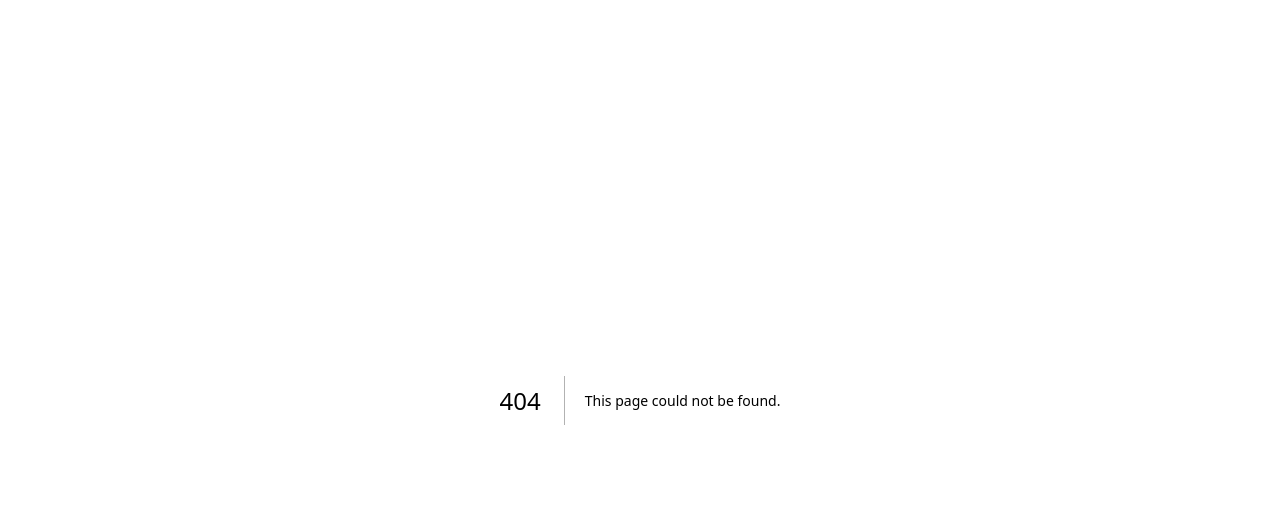
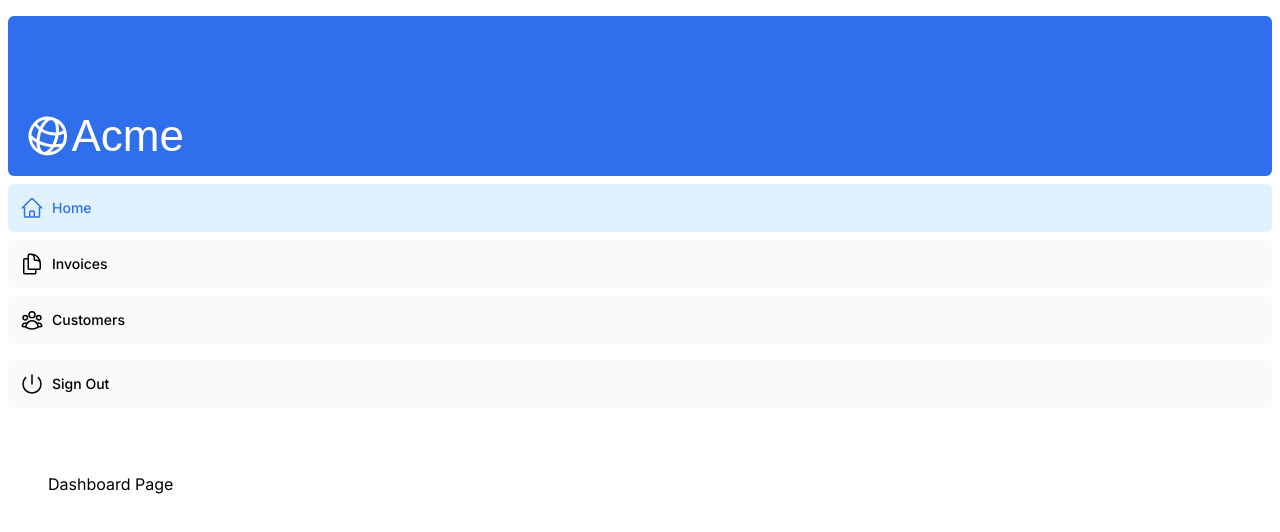
Before and after one commit to AdnanRahmanpoor/nextjs-dashboard, a Next.js app: page /dashboard in a window 1280 px wide. Before the commit this address had no page. Shown: the top 532 px of the page. Built offline with nearby package versions, Linux system fonts and the light colour scheme; a web font is replaced by a local one.

Commit message:
Upto Chapter 5

```diff
--- /dev/null
+++ b/app/dashboard/customers/page.tsx
@@ -0,0 +1,3 @@
+export default function Page() {
+  return <p>Customers</p>
+}
--- /dev/null
+++ b/app/dashboard/invoices/page.tsx
@@ -0,0 +1,3 @@
+export default function Page() {
+  return <p>Invoices</p>
+}
--- /dev/null
+++ b/app/dashboard/layout.tsx
@@ -0,0 +1,12 @@
+import SideNav from '@/app/ui/dashboard/sidenav';
+
+export default function Layout({ children }: { children: React.ReactNode }) {
+  return (
+    <div className="flex h-screen flex-col md:overflow-hidden">
+      <div className="md:2-64 w-full flex-none">
+        <SideNav />
+      </div>
+      <div className="flex-grow p-6 md:overflow-y-auto md:p-12">{children}</div>
+    </div>
+  );
+}
--- /dev/null
+++ b/app/dashboard/page.tsx
@@ -0,0 +1,3 @@
+export default function Page() {
+  return <p>Dashboard Page</p>
+}
--- a/app/ui/dashboard/nav-links.tsx
+++ b/app/ui/dashboard/nav-links.tsx
@@ -1,3 +1,8 @@
+'use client';
+
+import Link from 'next/link';
+import { usePathname } from 'next/navigation';
+import clsx from 'clsx';
 import {
   UserGroupIcon,
   HomeIcon,
@@ -17,19 +22,26 @@
 ];
 
 export default function NavLinks() {
+
+  const pathname = usePathname();
+
   return (
     <>
       {links.map((link) => {
         const LinkIcon = link.icon;
         return (
-          <a
+          <Link
             key={link.name}
             href={link.href}
-            className="flex h-[48px] grow items-center justify-center gap-2 rounded-md bg-gray-50 p-3 text-sm font-medium hover:bg-sky-100 hover:text-blue-600 md:flex-none md:justify-start md:p-2 md:px-3"
+            className={clsx("flex h-[48px] grow items-center justify-center gap-2 rounded-md bg-gray-50 p-3 text-sm font-medium hover:bg-sky-100 hover:text-blue-600 md:flex-none md:justify-start md:p-2 md:px-3",
+              {
+                'bg-sky-100 text-blue-600': pathname === link.href,
+              },
+            )}
           >
             <LinkIcon className="w-6" />
             <p className="hidden md:block">{link.name}</p>
-          </a>
+          </Link>
         );
       })}
     </>
```
